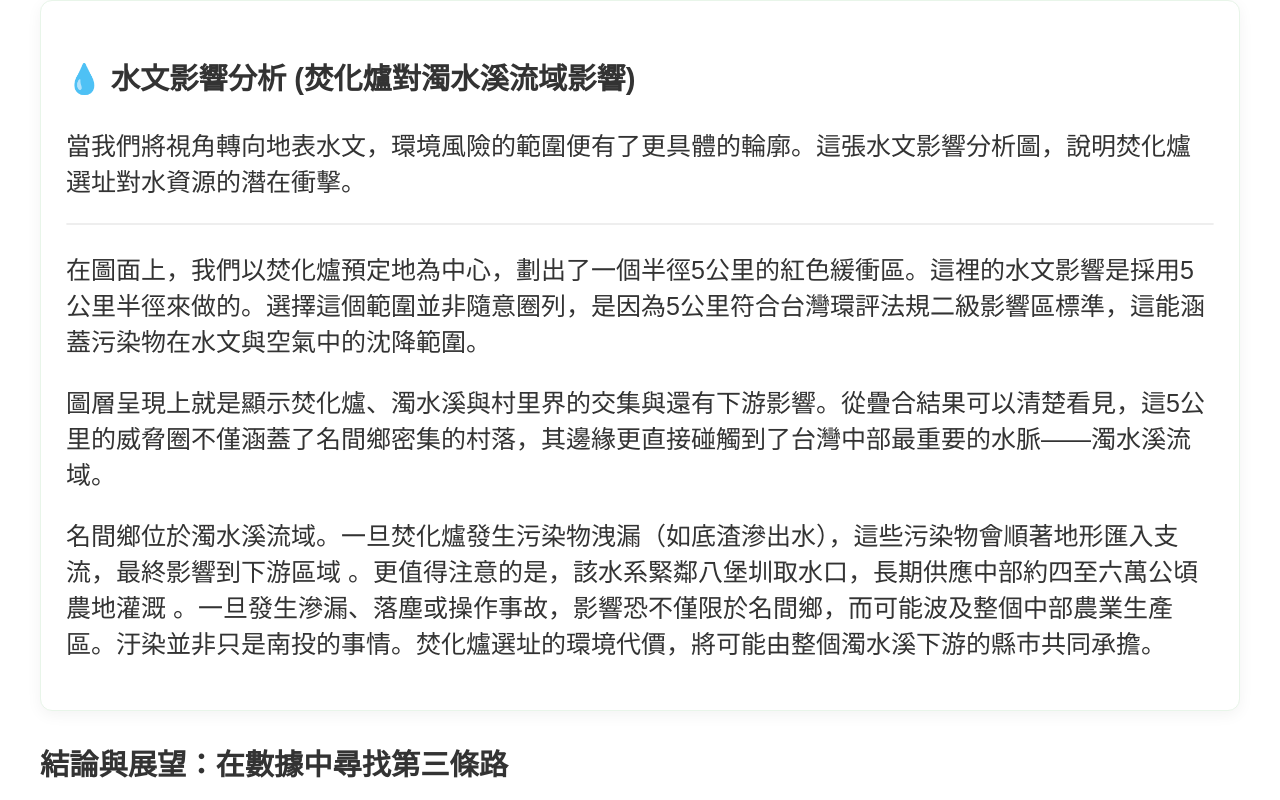
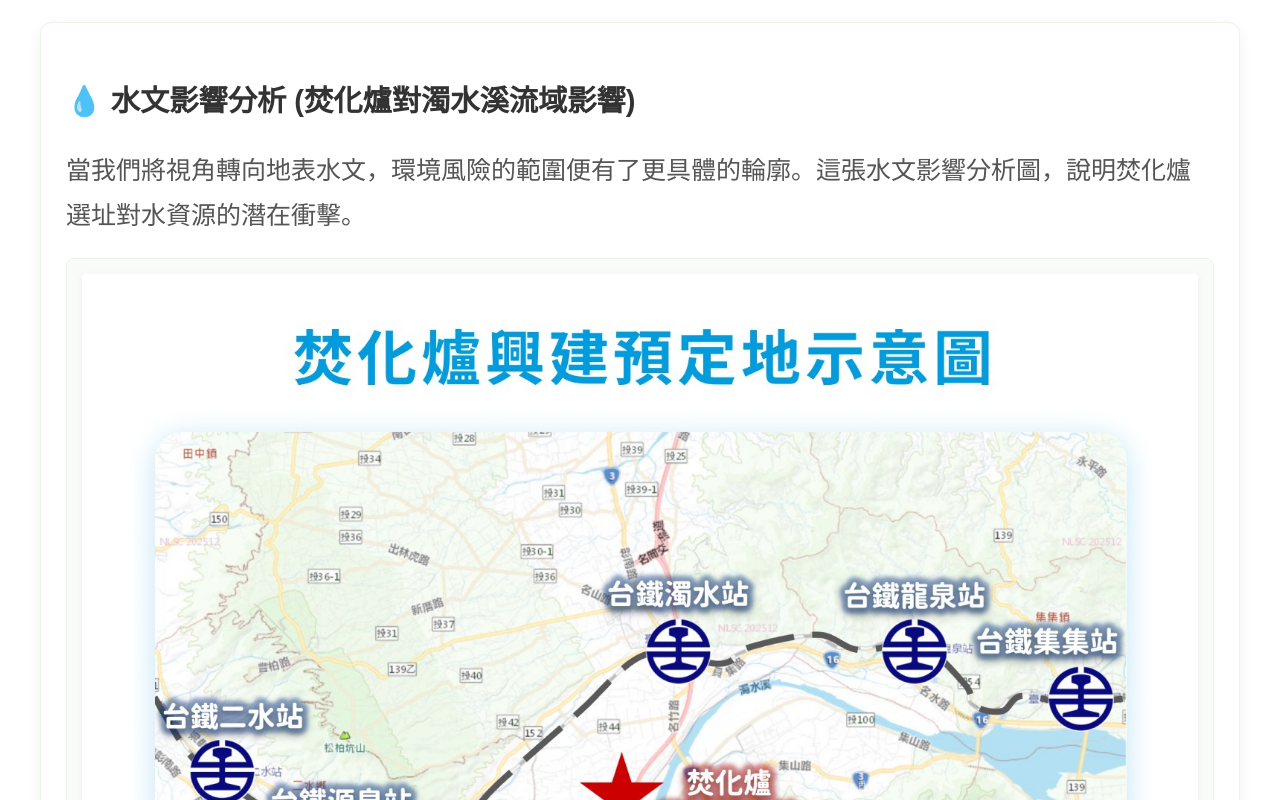
Before and after one commit to cyhsiao2239/data-viz-midterm, a Vue app: page / in a window 1280 px wide. Shown: the part 6880-7680 px from the top of the page. Built offline with nearby package versions, Linux system fonts and the light colour scheme.

Commit message:
更新期中報告圖表內容

```diff
--- a/src/components/MingjianDetail.vue
+++ b/src/components/MingjianDetail.vue
@@ -5,7 +5,7 @@ onMounted(async () => {
   await nextTick()
 
   // --- 1. 載入：作物分布圖 ---
-  const vizIdCrop = 'viz1776754244938';
+  const vizIdCrop = 'viz1776868571882';
   const divCrop = document.getElementById(vizIdCrop);
   if (divCrop) {
     const vizCrop = divCrop.getElementsByTagName('object')[0];
@@ -16,8 +16,8 @@ onMounted(async () => {
     vizCrop.parentNode.insertBefore(script1, vizCrop);
   }
 
-  // --- 2. 載入：物種棲地圖 ---
-  const vizIdSpecies = 'viz1776754310008';
+  // --- 2. 載入：測試替換的圖表 (原物種棲地位置) ---
+  const vizIdSpecies = 'viz1776869376011';
   const divSpecies = document.getElementById(vizIdSpecies);
   if (divSpecies) {
     const vizSpecies = divSpecies.getElementsByTagName('object')[0];
@@ -43,9 +43,32 @@ onMounted(async () => {
         <img src="../assets/nantou-tea.jpg" alt="南投鄉鎮茶葉產量比較" class="static-img" />
       </div>
 
-<p class="analysis-text">
+      <p class="analysis-text">
         名間鄉作為重要的農業基地，土地的使用與作物分布直接反映了在地的經濟命脈。透過同學製作的「作物收量甜甜圈圖」，我們可以清楚看見這片土地豐富的農業結構。南投縣整體的農產收量極為驚人（年度總收量超過 11 億公斤），除了最具代表性的茶葉，更涵蓋了苗圃、紅龍果、香蕉、休閒農業等多樣化的高經濟作物。這意味著，焚化爐潛在的環境風險，波及的將不只是單一茶業，而是牽動著整個龐大且脆弱的農業生態圈。
       </p>
+
+      <div class="tableau-frame">
+        <div class='tableauPlaceholder' id='viz1776868571882' style='position: relative'>
+          <noscript>
+            <a href='#'><img alt=' ' src='https://public.tableau.com/static/images/3_/3_17767402991290/113/1_rss.png' style='border: none' /></a>
+          </noscript>
+          <object class='tableauViz' style='display:none;'>
+            <param name='host_url' value='https%3A%2F%2Fpublic.tableau.com%2F' />
+            <param name='embed_code_version' value='3' />
+            <param name='site_root' value='' />
+            <param name='name' value='3_17767402991290&#47;113' />
+            <param name='tabs' value='yes' />
+            <param name='toolbar' value='yes' />
+            <param name='static_image' value='https://public.tableau.com/static/images/3_/3_17767402991290/113/1.png' />
+            <param name='animate_transition' value='yes' />
+            <param name='display_static_image' value='yes' />
+            <param name='display_spinner' value='yes' />
+            <param name='display_overlay' value='yes' />
+            <param name='display_count' value='yes' />
+            <param name='language' value='en-US' />
+          </object>
+        </div>
+      </div>
 
       <p class="analysis-text">
         進一步觀察「期作分布」板塊圖，我們能發現一個更深層的隱憂。在農業統計中，作物種植分為全年、裡作、一期作、二期作等不同週期 。從圖表中可以明顯看出，包含名間鄉、竹山鎮在內的農業重鎮，其佔據最大面積的區塊皆為「全年」作物（如茶樹、果樹等長期作物）。
@@ -54,10 +77,7 @@ onMounted(async () => {
        <p class="analysis-text">
        「全年作物」代表著這些農產一年四季都扎根於同一片土地上，持續吸收當地的水文與大氣資源。它們無法像短期葉菜類一樣輕易休耕或轉移陣地。一旦焚化爐的運作帶來大氣落塵、戴奧辛沉降或水質改變，這些長期暴露在環境中的「全年作物」將首當其衝，承受最直接且難以逆轉的累積性污染風險。這也是在地農民對這項高風險設施感到極度恐慌的核心原因。
       </p>
-
     </div>
-
-
 
     <div class="card">
       <h3>🐾 土地的守護者：物種棲地紀錄</h3>
@@ -66,18 +86,16 @@ onMounted(async () => {
       </p>
 
       <div class="tableau-frame">
-        <div class='tableauPlaceholder' id='viz1776754310008' style='position: relative'>
+        <div class='tableauPlaceholder' id='viz1776869376011' style='position: relative'>
           <noscript>
-            <a href='#'>
-              <img alt=' ' src='https://public.tableau.com/static/images/W8/W8QJ4YXPQ/1_rss.png' style='border: none' />
-            </a>
+            <a href='#'><img alt=' ' src='https://public.tableau.com/static/images/2_/2_17767068122730/sheet0/1_rss.png' style='border: none' /></a>
           </noscript>
           <object class='tableauViz' style='display:none;'>
             <param name='host_url' value='https%3A%2F%2Fpublic.tableau.com%2F' />
             <param name='embed_code_version' value='3' />
-            <param name='path' value='shared/W8QJ4YXPQ' />
+            <param name='path' value='views/2_17767068122730/sheet0?:language=zh-TW&amp;:embed=true&amp;:sid=&amp;:redirect=auth' />
             <param name='toolbar' value='yes' />
-            <param name='static_image' value='https://public.tableau.com/static/images/W8/W8QJ4YXPQ/1.png' />
+            <param name='static_image' value='https://public.tableau.com/static/images/2_/2_17767068122730/sheet0/1.png' />
             <param name='animate_transition' value='yes' />
             <param name='display_static_image' value='yes' />
             <param name='display_spinner' value='yes' />
@@ -88,16 +106,15 @@ onMounted(async () => {
         </div>
       </div>
 
-  <p class="analysis-text">
+      <p class="analysis-text">
         透過這張「物種分布圖」，我們將視角切換至生態維度。圖表中的圓點大小代表了物種紀錄的數量與頻率。我們可以非常直觀地看到，在名間鄉及其周邊區域，密布著代表「石虎」的綠色大圓點。這項客觀數據明確指出了名間鄉不僅是茶業重鎮，更是台灣一級保育類動物——石虎高度活躍的重要棲息熱區。
       </p>
 
-        <p class="analysis-text">
+      <p class="analysis-text">
         焚化爐等大型公共設施的進駐，帶來的威脅絕對不僅止於空氣落塵與水質污染的物理性改變。設施開發期間的整地破壞、營運期間的光害與噪音，以及未來每日頻繁進出的重型垃圾車輛，都將對原本棲息於此的石虎與其他敏感物種（如圖中零星標示的特有鳥類等）造成巨大的生存壓迫與路殺風險。
 
-這張生態地圖無聲卻強烈地提醒我們：在評估任何大型開發案時，我們必須將這些無聲的生態住民納入考量。面對具備如此高生態敏感度的區域，開發單位是否具備足夠嚴謹的生態迴避、縮小、減輕及補償對策？這是我們必須共同持續監督的課題。
+        這張生態地圖無聲卻強烈地提醒我們：在評估任何大型開發案時，我們必須將這些無聲的生態住民納入考量。面對具備如此高生態敏感度的區域，開發單位是否具備足夠嚴謹的生態迴避、縮小、減輕及補償對策？這是我們必須共同持續監督的課題。
       </p>
-
     </div>
   </section>
 </template>
--- a/src/components/ThreatVisualization.vue
+++ b/src/components/ThreatVisualization.vue
@@ -5,6 +5,7 @@ import { onMounted } from 'vue'
 onMounted(() => {
   // 這裡就是你原本提供的那段 Tableau JavaScript
   const divElement = document.getElementById('viz1776603932744');
+  if (divElement) {
     const vizElement = divElement.getElementsByTagName('object')[0];
 
     // 設定寬高，讓它適應我們的網頁框架
@@ -15,6 +16,7 @@ onMounted(() => {
     const scriptElement = document.createElement('script');
     scriptElement.src = 'https://public.tableau.com/javascripts/api/viz_v1.js';
     vizElement.parentNode.insertBefore(scriptElement, vizElement);
+  }
 })
 </script>
 
@@ -24,7 +26,11 @@ onMounted(() => {
 
     <div class="card">
       <h3>💧 水文影響分析 (焚化爐對濁水溪流域影響)</h3>
-      <p>當我們將視角轉向地表水文，環境風險的範圍便有了更具體的輪廓。這張水文影響分析圖，說明焚化爐選址對水資源的潛在衝擊。</p>
+      <p class="analysis-text">當我們將視角轉向地表水文，環境風險的範圍便有了更具體的輪廓。這張水文影響分析圖，說明焚化爐選址對水資源的潛在衝擊。</p>
+
+      <div class="image-frame">
+        <img src="../assets/water.jpg" alt="焚化爐興建預定地示意圖" class="static-img" />
+      </div>
 
       <div class="tableau-frame">
         <div class='tableauPlaceholder' id='viz1776603932744' style='position: relative'>
@@ -52,24 +58,20 @@ onMounted(() => {
         </div>
       </div>
 
-      <p>在圖面上，我們以焚化爐預定地為中心，劃出了一個半徑5公里的紅色緩衝區。這裡的水文影響是採用5公里半徑來做的。選擇這個範圍並非隨意圈列，是因為5公里符合台灣環評法規二級影響區標準，這能涵蓋污染物在水文與空氣中的沈降範圍。</p>
-<p>圖層呈現上就是顯示焚化爐、濁水溪與村里界的交集與還有下游影響。從疊合結果可以清楚看見，這5公里的威脅圈不僅涵蓋了名間鄉密集的村落，其邊緣更直接碰觸到了台灣中部最重要的水脈——濁水溪流域。</p>
- <p>名間鄉位於濁水溪流域。一旦焚化爐發生污染物洩漏（如底渣滲出水），這些污染物會順著地形匯入支流，最終影響到下游區域 。更值得注意的是，該水系緊鄰八堡圳取水口，長期供應中部約四至六萬公頃農地灌溉 。一旦發生滲漏、落塵或操作事故，影響恐不僅限於名間鄉，而可能波及整個中部農業生產區。汙染並非只是南投的事情。焚化爐選址的環境代價，將可能由整個濁水溪下游的縣市共同承擔。</p>
+      <p class="analysis-text">在圖面上，我們以焚化爐預定地為中心，劃出了一個半徑5公里的紅色緩衝區。這裡的水文影響是採用5公里半徑來做的。選擇這個範圍並非隨意圈列，是因為5公里符合台灣環評法規二級影響區標準，這能涵蓋污染物在水文與空氣中的沈降範圍。</p>
 
+      <p class="analysis-text">圖層呈現上就是顯示焚化爐、濁水溪與村里界的交集與還有下游影響。從疊合結果可以清楚看見，這5公里的威脅圈不僅涵蓋了名間鄉密集的村落，其邊緣更直接碰觸到了台灣中部最重要的水脈——濁水溪流域。</p>
 
+      <p class="analysis-text">名間鄉位於濁水溪流域。一旦焚化爐發生污染物洩漏（如底渣滲出水），這些污染物會順著地形匯入支流，最終影響到下游區域 。更值得注意的是，該水系緊鄰八堡圳取水口，長期供應中部約四至六萬公頃農地灌溉 。一旦發生滲漏、落塵或操作事故，影響恐不僅限於名間鄉，而可能波及整個中部農業生產區。汙染並非只是南投的事情。焚化爐選址的環境代價，將可能由整個濁水溪下游的縣市共同承擔。</p>
     </div>
   </section>
 
-
-
+  <section class="conclusion-content">
     <h3>結論與展望：在數據中尋找第三條路</h3>
     <p class="analysis-text">
       南投名間焚化爐爭議並非單純的「鄰避效應」，而是一場複雜的空間、經濟與環境博弈。
       透過數據，我們看見這場衝突背後的兩難與可能的解套方向。
     </p>
-
-
-
 
     <p class="analysis-text">
       【正方觀點：現實的生存痛點】
@@ -81,8 +83,6 @@ onMounted(() => {
       即使排放符合法規，只要市場對茶葉產生「污染疑慮」，百億產值的品牌信任度將瞬間瓦解，
       其長遠經濟與生態代價可能遠大於處理垃圾的效益。
     </p>
-
-
 
     <p class="analysis-text">
       面對「發展設施」與「保存環境」的僵局，南投不必僅限於「蓋與不蓋」的二選一。
@@ -107,14 +107,36 @@ onMounted(() => {
       例如建立由在地茶農與環保團體共同監督的 <em>即時公開數據平台</em>，
       並設立專屬的 <em>農業品牌保證基金</em>，作為抵禦市場信心危機的後盾。
     </p>
-
-
-
-
-
+  </section>
 </template>
 
 <style scoped>
+/* 統一文字段落樣式 */
+.analysis-text {
+  line-height: 1.8;
+  color: #555;
+  margin-bottom: 20px;
+}
+
+/* 圖片外框樣式 */
+.image-frame {
+  margin: 20px 0;
+  text-align: center;
+  background: #f9fbf9;
+  border: 1px solid #e8f5e9;
+  border-radius: 8px;
+  padding: 15px;
+}
+
+/* 靜態圖片樣式 */
+.static-img {
+  max-width: 100%;
+  height: auto;
+  border-radius: 4px;
+  box-shadow: 0 2px 8px rgba(0,0,0,0.05);
+}
+
+/* Tableau 圖表外框樣式 */
 .tableau-frame {
   margin-top: 20px;
   border: 1px solid #eee;
--- a/src/style.css
+++ b/src/style.css
@@ -46,7 +46,7 @@ body {
 
 /* 內容容器 */
 main {
-  max-width: 1500px;
+  max-width: 1450px;
   margin: 0 auto;
   background: white;
   padding: 40px;
```
Also changed, not shown: src/assets/water.jpg (added). Lines whose indentation alone changed are shown as unchanged.
